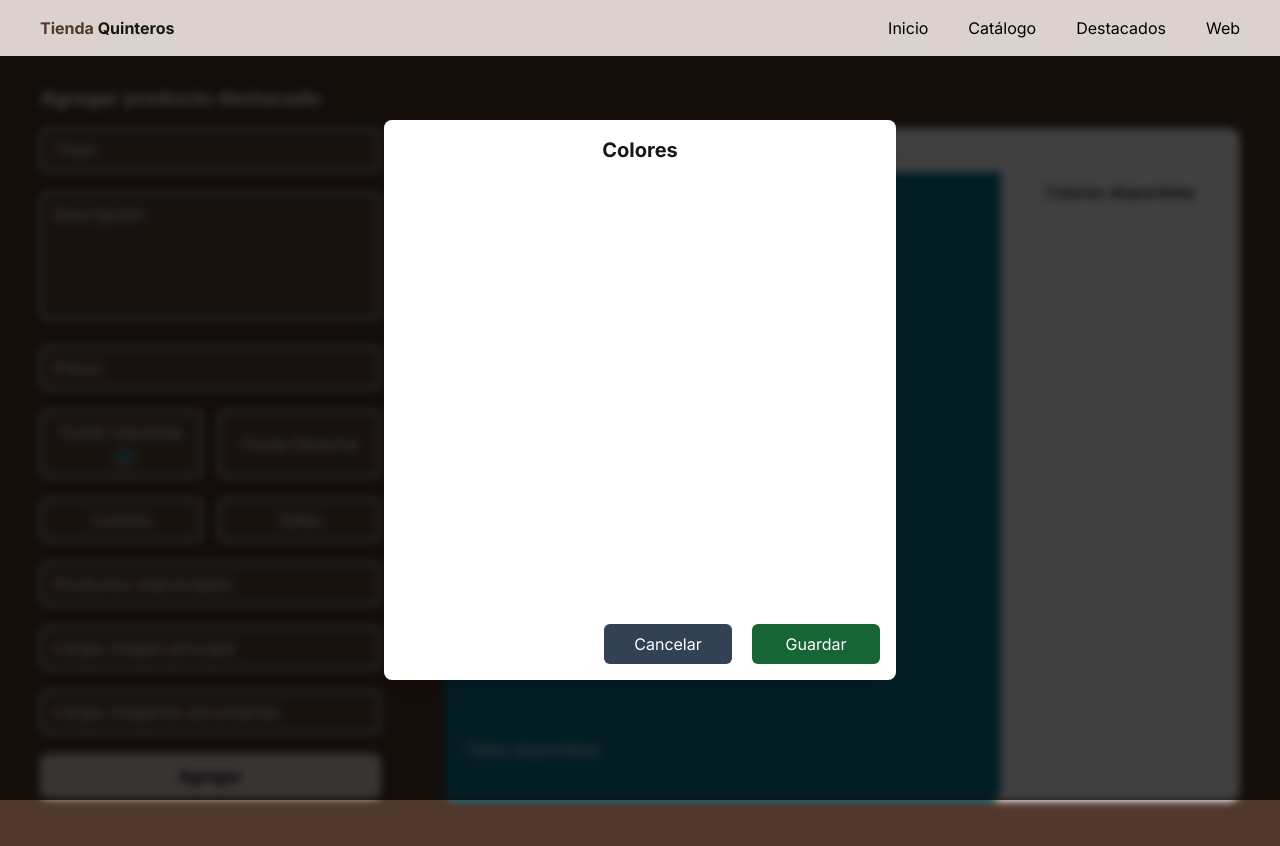
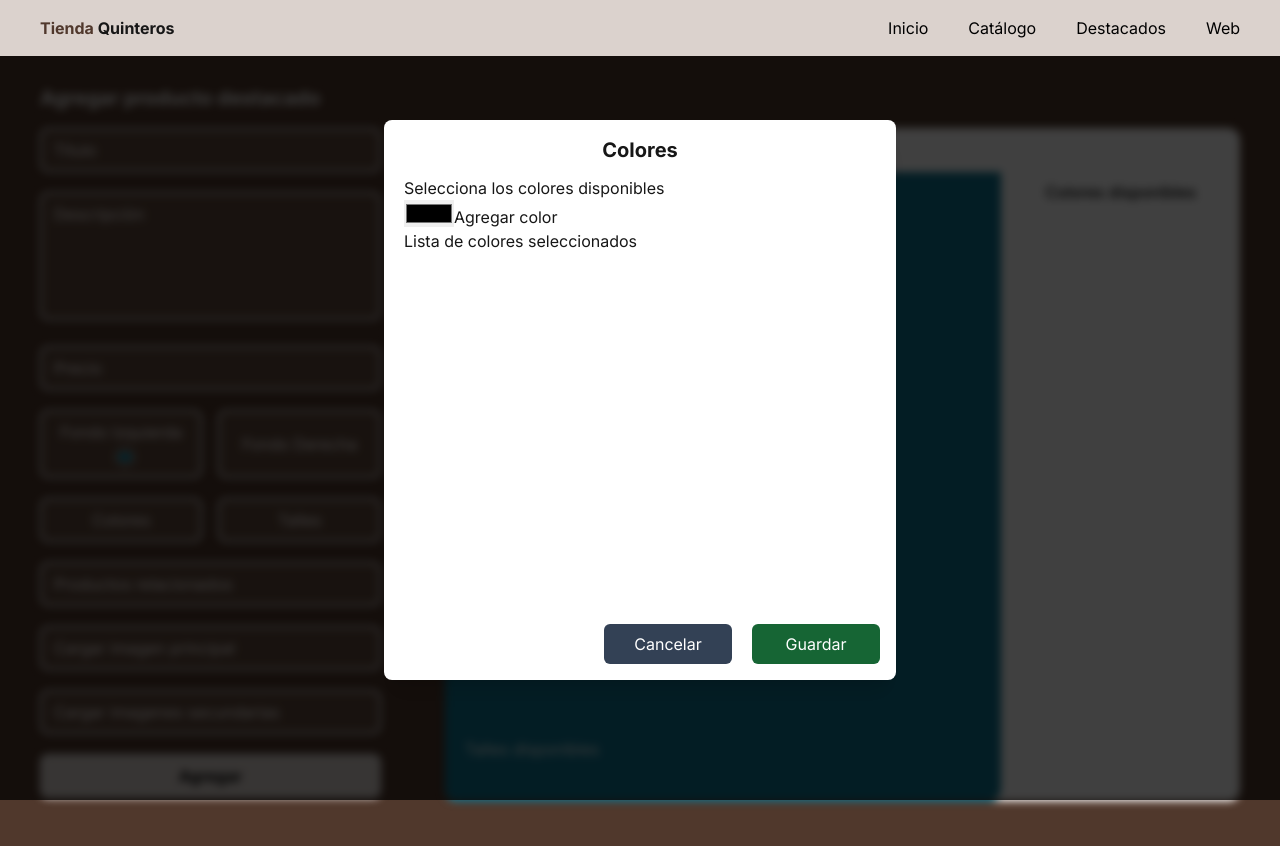
Before and after one commit to rodrigo745/shop-general, a Next.js app: page /pages/control/agregarDestacado in a window 1280 px wide. Both pictures are taken after a click on the button "Colores". Shown: the top 846 px of the page. Built offline with nearby package versions, Linux system fonts and the light colour scheme.

Commit message:
colores info

```diff
--- a/src/components/admin/destacado/Colores.jsx
+++ b/src/components/admin/destacado/Colores.jsx
@@ -6,7 +6,13 @@ export default function Colores(props){
                 bg-white rounded-lg shadow-xl text-neutral-900 flex flex-col justify-between">
                 <div>
                     <h4 className="text-center font-bold text-xl mt-4">Colores</h4>
-
+                    {/* Contenido */}
+                    <div className="px-5 mt-3">
+                        <p>Selecciona los colores disponibles</p>
+                        <input type="color" />
+                        <button>Agregar color</button>
+                        <p>Lista de colores seleccionados</p>
+                    </div>
                 </div>
                 <div className="flex justify-end space-x-5 m-4">
                     <button id="color" onClick={props.mostrar} className="bg-slate-700 text-white w-32 p-2 rounded-md">Cancelar</button>
```
